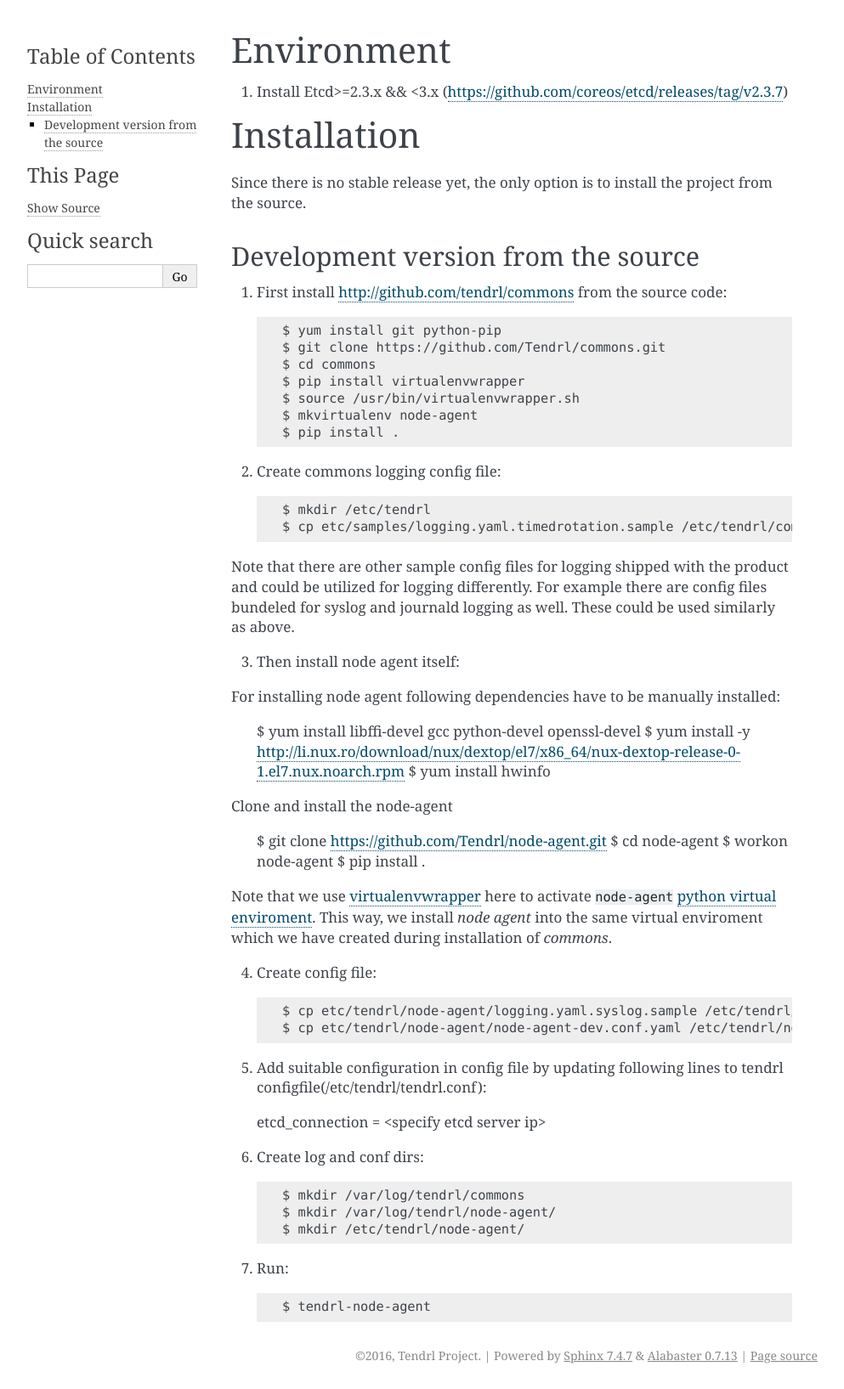
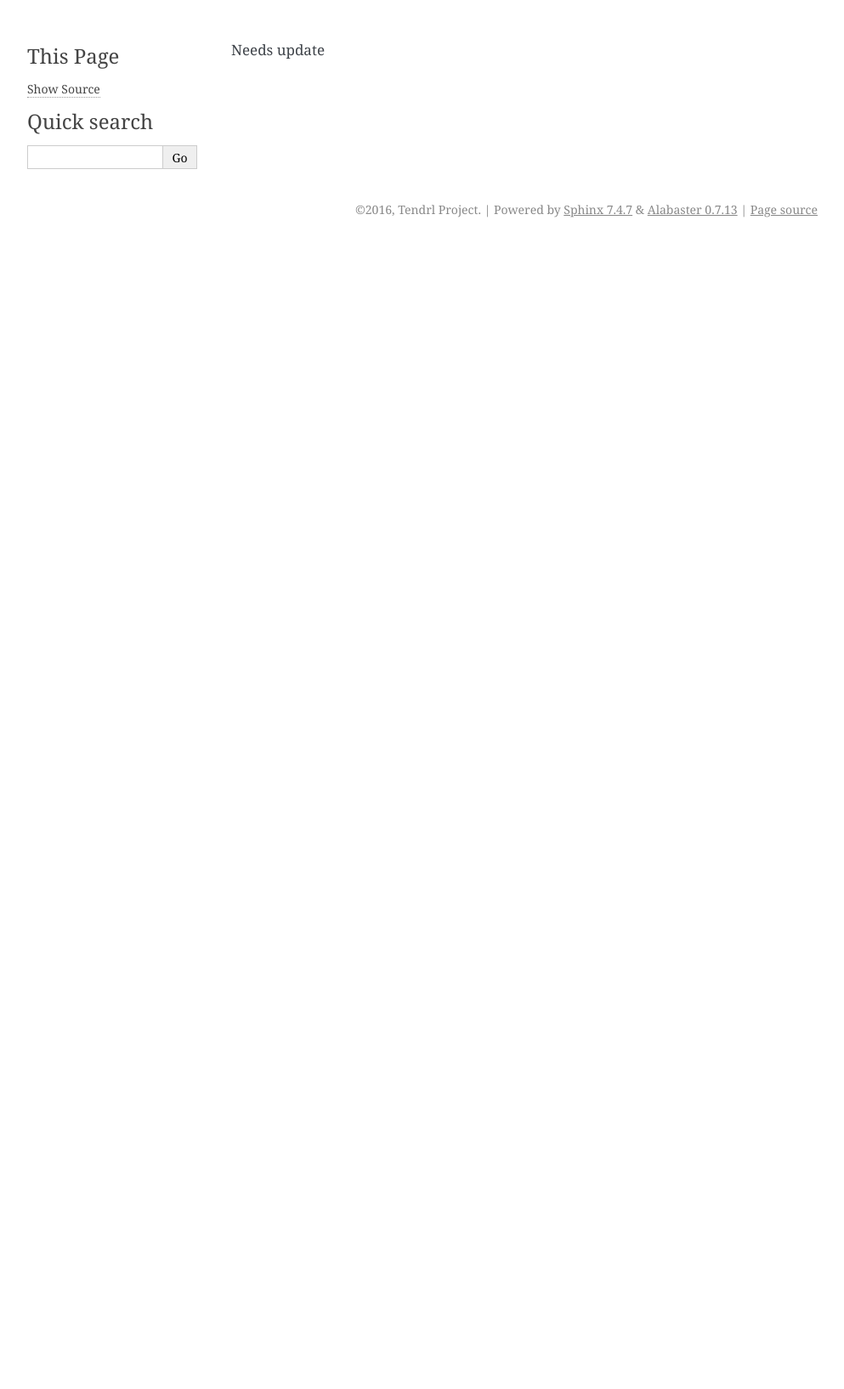
Before and after one commit to Tendrl/node-agent, a Sphinx documentation site: the page built from doc/source/installation.rst, in a window 1280 px wide. Shown: the whole page at 85% size, without its empty margins (148-1141 px from the left). Built offline with Sphinx 7.4.7, drawn with Linux system fonts in a browser that asks for light colours; after the commit the page ends 900 px from its top, so only the background shows below that.

Commit message:
Update installation.rst

```diff
--- a/doc/source/installation.rst
+++ b/doc/source/installation.rst
@@ -1,77 +1 @@
-===========
-Environment
-===========
-
-1. Install Etcd>=2.3.x && <3.x (https://github.com/coreos/etcd/releases/tag/v2.3.7)
-
-
-============
-Installation
-============
-
-Since there is no stable release yet, the only option is to install the project
-from the source.
-
-Development version from the source
------------------------------------
-
-1. First install http://github.com/tendrl/commons from the source code::
-
-    $ yum install git python-pip
-    $ git clone https://github.com/Tendrl/commons.git
-    $ cd commons
-    $ pip install virtualenvwrapper
-    $ source /usr/bin/virtualenvwrapper.sh
-    $ mkvirtualenv node-agent
-    $ pip install .
-
-2. Create commons logging config file::
-
-    $ mkdir /etc/tendrl
-    $ cp etc/samples/logging.yaml.timedrotation.sample /etc/tendrl/commons_logging.yaml
-
-Note that there are other sample config files for logging shipped with the product
-and could be utilized for logging differently. For example there are config files
-bundeled for syslog and journald logging as well. These could be used similarly as above.
-
-3. Then install node agent itself::
-
-For installing node agent following dependencies have to be manually installed:
-
-    $ yum install libffi-devel gcc python-devel openssl-devel
-    $ yum install -y http://li.nux.ro/download/nux/dextop/el7/x86_64/nux-dextop-release-0-1.el7.nux.noarch.rpm
-    $ yum install hwinfo
-
-Clone and install the node-agent
-
-    $ git clone https://github.com/Tendrl/node-agent.git
-    $ cd node-agent
-    $ workon node-agent
-    $ pip install .
-
-Note that we use virtualenvwrapper_ here to activate ``node-agent`` `python
-virtual enviroment`_. This way, we install *node agent* into the same virtual
-enviroment which we have created during installation of *commons*.
-
-.. _virtualenvwrapper: https://virtualenvwrapper.readthedocs.io/en/latest/
-.. _`python virtual enviroment`: https://virtualenv.pypa.io/en/stable/
-
-4. Create config file::
-
-    $ cp etc/tendrl/node-agent/logging.yaml.syslog.sample /etc/tendrl/node-agent_logging.yaml
-    $ cp etc/tendrl/node-agent/node-agent-dev.conf.yaml /etc/tendrl/node-agent/node-agent.conf.yaml
-
-5. Add suitable configuration in config file by updating following lines to
-   tendrl configfile(/etc/tendrl/tendrl.conf)::
-
-   etcd_connection = <specify etcd server ip>
-
-6. Create log and conf dirs::
-
-     $ mkdir /var/log/tendrl/commons
-     $ mkdir /var/log/tendrl/node-agent/
-     $ mkdir /etc/tendrl/node-agent/
-
-7. Run::
-
-    $ tendrl-node-agent
+Needs update
```
